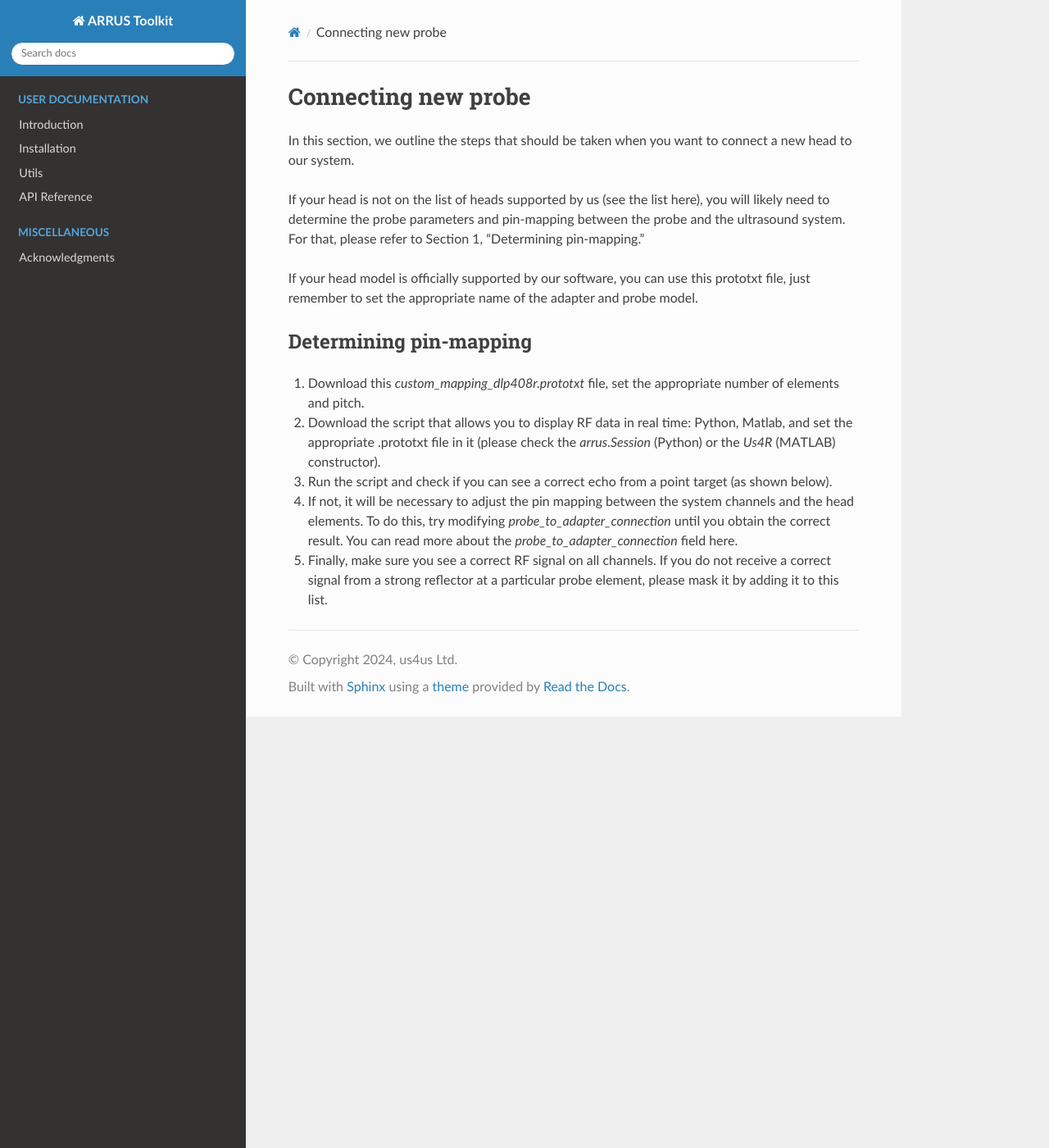
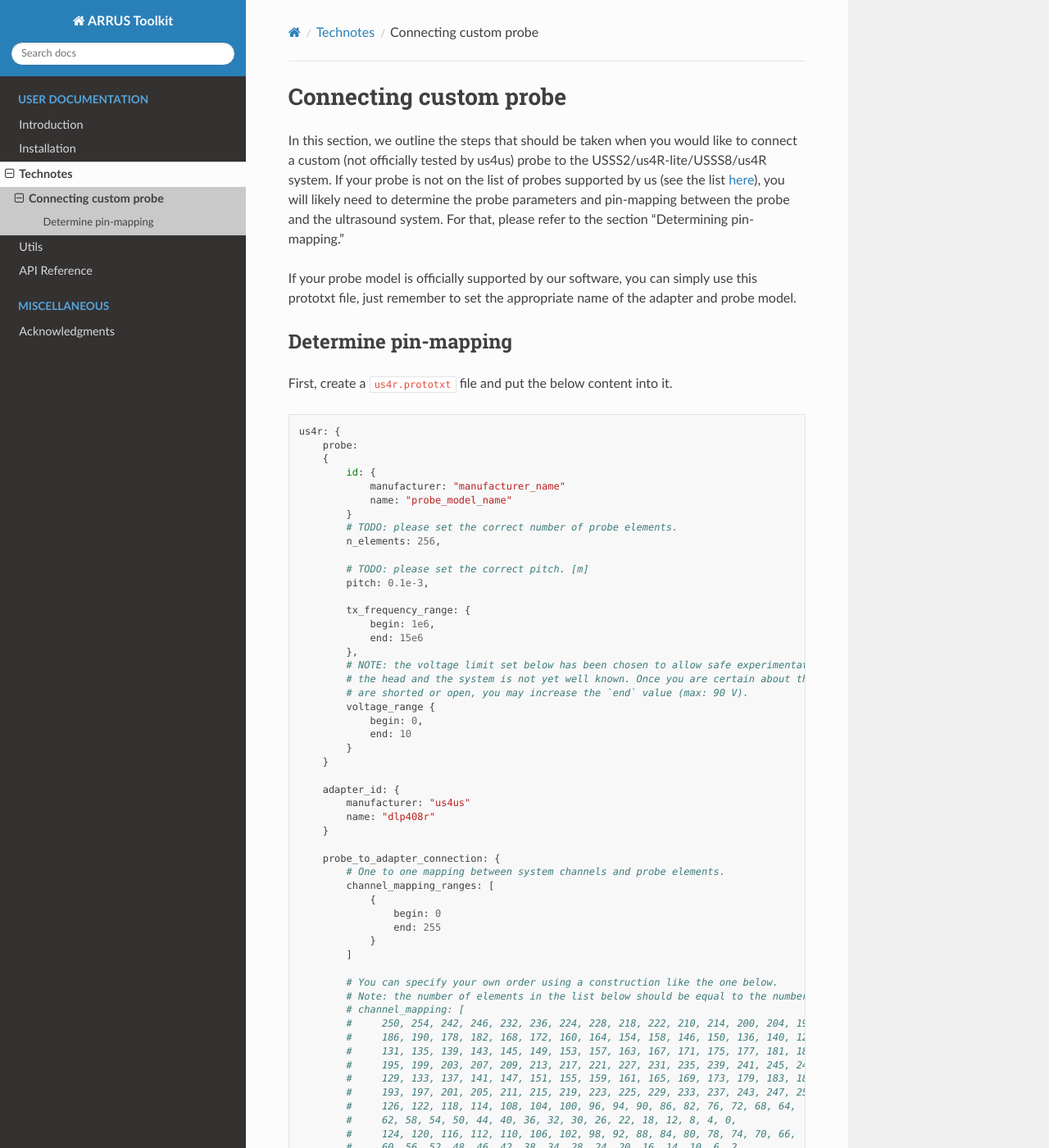
Before and after one commit to us4useu/arrus-toolkit, a Sphinx documentation site: the page built from docs/content/technotes/connecting_custom_probe/index.rst, in a window 1280 px wide and 1400 px high. Shown: the whole window at 82% size. Built offline with Sphinx 7.4.7 and the Read the Docs theme 3.1.0, drawn with Linux system fonts in a browser that asks for light colours; some of the changed text lies outside the part shown.

Commit message:
Updated list of the supported ARRUS versions, added technote for connecting the custom probe.

```diff
--- /dev/null
+++ b/docs/_static/custom.css
@@ -0,0 +1,3 @@
+.wy-nav-content {
+    max-width: 75% !important;
+}
--- a/docs/conf.py
+++ b/docs/conf.py
@@ -29,13 +29,18 @@ extensions = [
     "myst_parser"
 ]
 
+
+html_css_files = [
+    "custom.css",
+]
+
 # Add any paths that contain templates here, relative to this directory.
-templates_path = ['_templates']
+templates_path = ["_templates"]
 
 # List of patterns, relative to source directory, that match files and
 # directories to ignore when looking for source files.
 # This pattern also affects html_static_path and html_extra_path.
-exclude_patterns = ['_build', 'Thumbs.db', '.DS_Store']
+exclude_patterns = ["_build", "Thumbs.db", ".DS_Store"]
 
 numfig = True
 
@@ -44,7 +49,7 @@ numfig = True
 # The theme to use for HTML and HTML Help pages.  See the documentation for
 # a list of builtin themes.
 #
-html_theme = 'sphinx_rtd_theme'
+html_theme = "sphinx_rtd_theme"
 
 # Themes related variables:
 html_show_sourcelink = False
@@ -52,7 +57,7 @@ html_show_sourcelink = False
 # Add any paths that contain custom static files (such as style sheets) here,
 # relative to this directory. They are copied after the builtin static files,
 # so a file named "default.css" will overwrite the builtin "default.css".
-html_static_path = ['_static']
+html_static_path = ["_static"]
 
 latex_elements = {
     # No index.
--- a/docs/content/technotes/connecting_custom_probe/index.rst
+++ b/docs/content/technotes/connecting_custom_probe/index.rst
@@ -1,18 +1,115 @@
-Connecting new probe
---------------------
+=======================
+Connecting custom probe
+=======================
 
-In this section, we outline the steps that should be taken when you want to connect a new head to our system.
+In this section, we outline the steps that should be taken when you would like to connect a custom (not officially tested by us4us) probe to the USSS2/us4R-lite/USSS8/us4R system.
+If your probe is not on the list of probes supported by us (see the list `here <https://us4useu.github.io/arrus-docs/releases/v0.10.4/python/content/user_guide.html#default-dictionary>`__),
+you will likely need to determine the probe parameters and pin-mapping between the probe and the ultrasound system. For that, please refer to the section "Determining pin-mapping."
 
-If your head is not on the list of heads supported by us (see the list here), you will likely need to determine the probe parameters and pin-mapping between the probe and the ultrasound system. For that, please refer to Section 1, "Determining pin-mapping."
-
-If your head model is officially supported by our software, you can use this prototxt file, just remember to set the appropriate name of the adapter and probe model.
+If your probe model is officially supported by our software, you can simply use this prototxt file, just remember to set the appropriate name of
+the adapter and probe model.
 
 
-Determining pin-mapping
-~~~~~~~~~~~~~~~~~~~~~~~
+Determine pin-mapping
+---------------------
 
-1. Download this `custom_mapping_dlp408r.prototxt` file, set the appropriate number of elements and pitch.
-2. Download the script that allows you to display RF data in real time: Python, Matlab, and set the appropriate .prototxt file in it (please check the `arrus.Session` (Python) or the `Us4R` (MATLAB) constructor).
-3. Run the script and check if you can see a correct echo from a point target (as shown below).
-4. If not, it will be necessary to adjust the pin mapping between the system channels and the head elements. To do this, try modifying `probe_to_adapter_connection` until you obtain the correct result. You can read more about the `probe_to_adapter_connection` field here.
-5. Finally, make sure you see a correct RF signal on all channels. If you do not receive a correct signal from a strong reflector at a particular probe element, please mask it by adding it to this list.
+First, create a ``us4r.prototxt`` file and put the below content into it.
+
+::
+
+    us4r: {
+        probe:
+        {
+            id: {
+                manufacturer: "manufacturer_name"
+                name: "probe_model_name"
+            }
+            # TODO: please set the correct number of probe elements.
+            n_elements: 256,
+
+            # TODO: please set the correct pitch. [m]
+            pitch: 0.1e-3,
+
+            tx_frequency_range: {
+                begin: 1e6,
+                end: 15e6
+            },
+            # NOTE: the voltage limit set below has been chosen to allow safe experimentation when the pin mapping between
+            # the head and the system is not yet well known. Once you are certain about the pin mapping and that no elements
+            # are shorted or open, you may increase the `end` value (max: 90 V).
+            voltage_range {
+                begin: 0,
+                end: 10
+            }
+        }
+
+        adapter_id: {
+            manufacturer: "us4us"
+            name: "dlp408r"
+        }
+
+        probe_to_adapter_connection: {
+            # One to one mapping between system channels and probe elements.
+            channel_mapping_ranges: [
+                {
+                    begin: 0
+                    end: 255
+                }
+            ]
+
+            # You can specify your own order using a construction like the one below.
+            # Note: the number of elements in the list below should be equal to the number of elements in the probe.
+            # channel_mapping: [
+            #     250, 254, 242, 246, 232, 236, 224, 228, 218, 222, 210, 214, 200, 204, 192, 196,
+            #     186, 190, 178, 182, 168, 172, 160, 164, 154, 158, 146, 150, 136, 140, 128, 132,
+            #     131, 135, 139, 143, 145, 149, 153, 157, 163, 167, 171, 175, 177, 181, 185, 189,
+            #     195, 199, 203, 207, 209, 213, 217, 221, 227, 231, 235, 239, 241, 245, 249, 253,
+            #     129, 133, 137, 141, 147, 151, 155, 159, 161, 165, 169, 173, 179, 183, 187, 191,
+            #     193, 197, 201, 205, 211, 215, 219, 223, 225, 229, 233, 237, 243, 247, 251, 255,
+            #     126, 122, 118, 114, 108, 104, 100, 96, 94, 90, 86, 82, 76, 72, 68, 64,
+            #     62, 58, 54, 50, 44, 40, 36, 32, 30, 26, 22, 18, 12, 8, 4, 0,
+            #     124, 120, 116, 112, 110, 106, 102, 98, 92, 88, 84, 80, 78, 74, 70, 66,
+            #     60, 56, 52, 48, 46, 42, 38, 34, 28, 24, 20, 16, 14, 10, 6, 2,
+            #     5, 1, 13, 9, 23, 19, 31, 27, 37, 33, 45, 41, 55, 51, 63, 59,
+            #     69, 65, 77, 73, 87, 83, 95, 91, 101, 97, 109, 105, 119, 115, 127, 123
+            # ]
+        }
+
+        # Default initial values.
+        rx_settings: {
+            lna_gain: 24
+            pga_gain: 30
+            lpf_cutoff: 15000000
+            active_termination: 200
+        }
+
+        hv: {
+            model_id {
+                manufacturer: "us4us"
+                name: "us4oemhvps"
+            }
+        }
+
+        channels_mask: {
+            channels: []
+        }
+    }
+
+Then, please set the appropriate:
+
+- adapter name: ``us4r`` → ``adapter_id`` → ``name``,
+- number of elements and pitch: ``us4r → ``probe`` → ``n_elements``, ``us4r`` → ``probe`` → ``pitch``,
+- number of channels in use: ``us4r`` → ``probe_adapter_to_connection`` → ``channel_mapping_ranges`` → ``end``.
+
+Download the script that allows you to display RF data in real time: `Python <https://github.com/us4useu/arrus/blob/master/api/python/examples/custom_tx_rx_sequence.py>`__, `MATLAB <https://github.com/us4useu/arrus/blob/master/api/matlab/examples/Us4R_control_rawRfPwi.m>`__.
+Set the appropriate path to the  ``us4r.prototxt`` file in it (please check the ``arrus.Session`` (Python) or the ``Us4R`` (MATLAB) constructor).
+
+Run the script and check if you can see a correct echo from a point target. This actually will depend on the geometry of the probe, e.g. matrix or linear array. For the linear array probes, you should expect to see a hyperbola like the one below.
+
+.. figure:: img/hyperbola.png
+    :scale: 80%
+
+If the RF frame doesn't looks right, it will be necessary to adjust the pin mapping between the system channels and the head elements. To do this, try modifying ``probe_to_adapter_connection`` until you obtain the correct result.
+You can read more about the ``probe_to_adapter_connection`` field `here <https://us4useu.github.io/arrus-docs/releases/v0.10.4/python/content/user_guide.html#probe-to-adapter-connection>`__.
+
+Finally, make sure you see a correct RF signal on all channels. If you do not receive a correct signal from a strong reflector at a particular probe element, please mask it by adding it to the list of `masked <https://us4useu.github.io/arrus-docs/releases/v0.10.4/python/content/user_guide.html#channel-masks>`__ elements.
--- a/docs/index.rst
+++ b/docs/index.rst
@@ -7,6 +7,7 @@ ARRUS Toolkit documentation
 
     content/introduction
     content/installation/index
+    content/technotes/index
     content/utils
     content/api
 
```
Also changed, not shown: docs/content/installation/index.rst (+31 -30 lines), docs/content/technotes/index.rst (added, +11 -0 lines), docs/content/technotes/connecting_custom_probe/img/hyperbola.png (added).
